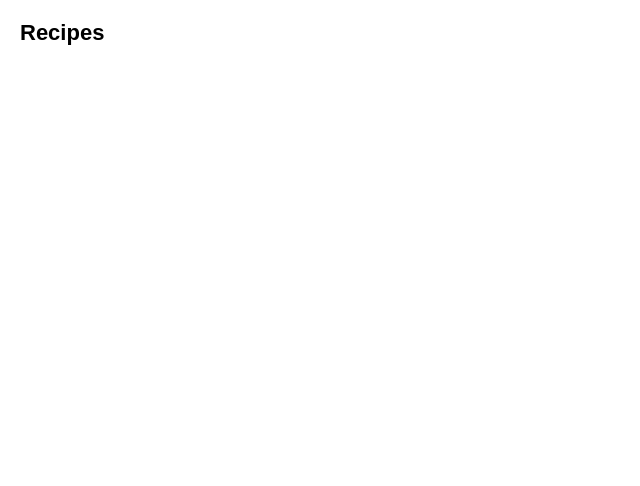
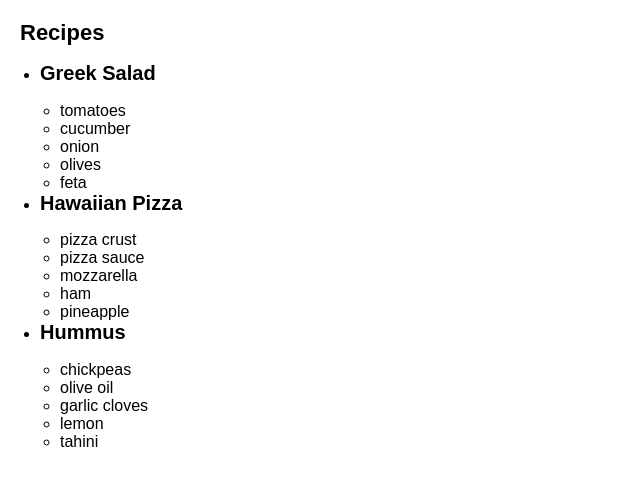
Before and after one commit to syureu/solid-octo-rotary-phone, a React (Create React App) app in the folder 2. Describing the UI/7. Rendering Lists/src/: page / in a window 1280 px wide. Shown: the top 486 px of the page, without its empty margins (0-640 px from the left). Built offline with nearby package versions, Linux system fonts and the light colour scheme.

Commit message:
Rendering Lists Challenge 2 of 4: Nested lists in one component
solve

```diff
--- a/2. Describing the UI/7. Rendering Lists/src/App.js
+++ b/2. Describing the UI/7. Rendering Lists/src/App.js
@@ -1,9 +1,23 @@
+import React from "react";
 import { recipes } from "./data.js";
 
 export default function RecipeList() {
+  const list = recipes.map((recipe) => {
+    const ingredientsList = recipe.ingredients.map((ingredient) => {
+      return <li>{ingredient}</li>;
+    });
+    return (
+      <li key={recipe.id}>
+        <h2>{recipe.name}</h2>
+        <ul>{ingredientsList}</ul>
+      </li>
+    );
+  });
+
   return (
     <div>
       <h1>Recipes</h1>
+      <ul>{list}</ul>
     </div>
   );
 }
```
Also changed, not shown: 1 other file (tests, documents, lock files or other folders).
